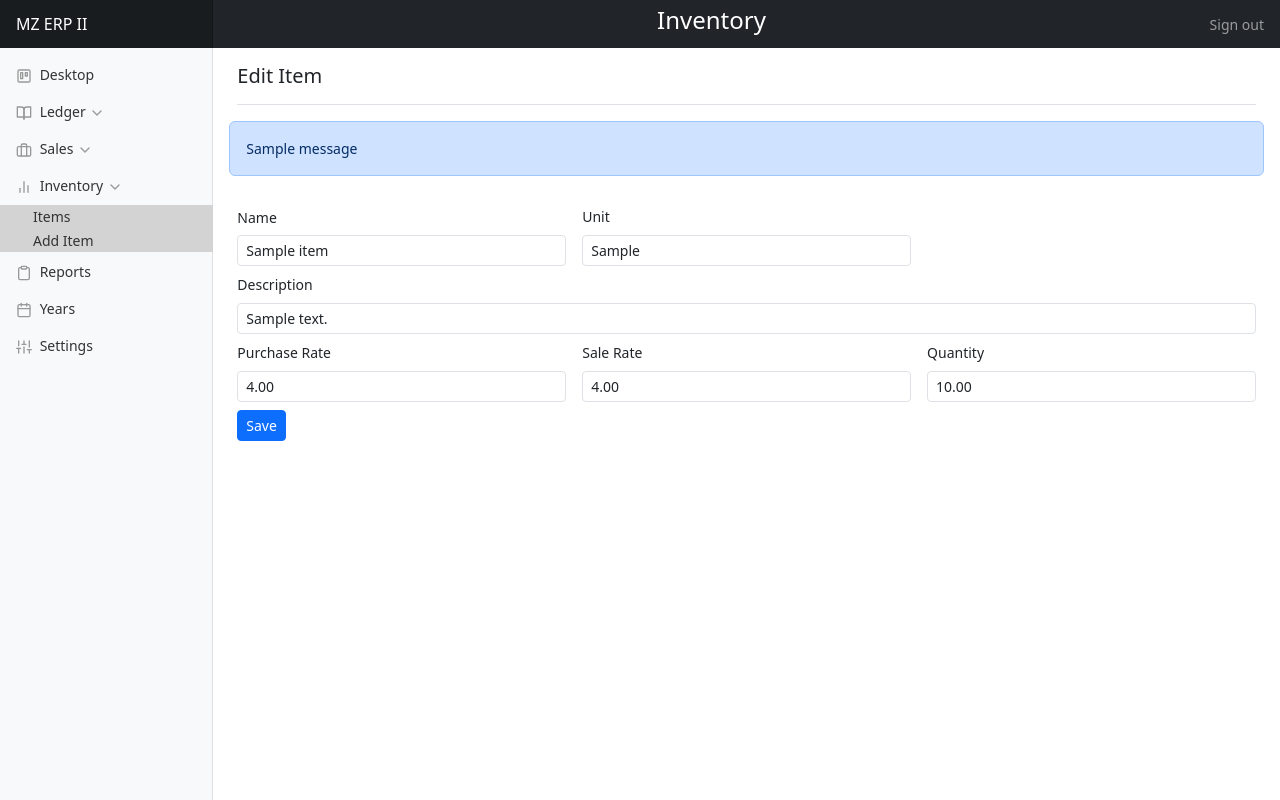
After one commit to SohailSal/mzerp2, a Django app: page /inventory/item_edit/1 in a window 1280 px wide. The commit adds this page. Run offline with Django 5.2, Linux system fonts and the light colour scheme; tables that the repository leaves empty hold one stand-in row (values such as "Sample post"); one stand-in notice (Sample message) is shown; some libraries are stand-ins or nearby versions.

Commit message:
update items

```diff
--- a/base/templates/base/years.html
+++ b/base/templates/base/years.html
@@ -33,7 +33,6 @@
         <td>{{ year.end_date }}</td>
         <td>
           <div class="row row-cols-lg-auto g-3">
-            <a href="/edit_year/{{year.id}}" class="btn btn-outline-secondary btn-sm">Update</a>
             <form action="{% url 'base:year_delete' year.pk %}" method="post" class="">
               {% csrf_token %}
               <input type="submit" value="Delete" class="btn btn-outline-danger btn-sm"/>
--- /dev/null
+++ b/inventory/templates/inventory/item_edit.html
@@ -0,0 +1,48 @@
+{% extends "base/base.html" %}
+{% block title %} Edit Item {% endblock %}
+{% block mainhead %} Inventory {% endblock %}
+{% block subhead %} Edit Item {% endblock %}
+{% block content %}
+
+<form action="{% url 'inventory:item_edit_post' %}" method="post" class="row gx-3 gy-2 align-items-end" >
+{% csrf_token %}
+
+{% if messages %}
+<div class="alert alert-primary" role="alert">
+    {% for message in messages %}
+    {{ message }}
+    {% endfor %}
+</div>
+{% endif %}
+
+    <input name="id" value="{{item.id}}" hidden>
+    <div class="col-sm-4">
+        <label for="name" class="col-form-label">Name</label>
+        <input type="text" class="form-control form-control-sm" id="name" value="{{item.name}}" name="name">
+    </div>
+    <div class="col-sm-4">
+        <label for="unit" class="form-label">Unit</label>
+        <input type="text" class="form-control form-control-sm" id="unit" value="{{item.unit}}" name="unit">
+    </div>
+    <div class="col-12">
+        <label for="description" class="form-label">Description</label>
+        <input type="textarea" class="form-control form-control-sm" id="description" value="{{item.description}}" name="description">
+    </div>
+    <div class="col-sm-4">
+        <label for="purchase_rate" class="form-label">Purchase Rate</label>
+        <input type="number" class="form-control form-control-sm" id="purchase_rate" value="{{item.purchase_rate}}" name="purchase_rate">
+    </div>
+    <div class="col-sm-4">
+        <label for="sale_rate" class="form-label">Sale Rate</label>
+        <input type="number" class="form-control form-control-sm" id="sale_rate" value="{{item.sale_rate}}" name="sale_rate">
+    </div>
+    <div class="col-sm-4">
+        <label for="quantity" class="form-label">Quantity</label>
+        <input type="number" class="form-control form-control-sm" id="quantity" value="{{item.quantity}}" name="quantity">
+    </div>
+    <div class="col-sm-12">
+        <button type="submit" class="btn btn-sm btn-primary">Save</button>
+    </div>
+</form>
+
+{% endblock %}
--- a/inventory/templates/inventory/items.html
+++ b/inventory/templates/inventory/items.html
@@ -33,8 +33,8 @@
         <td>{{ item.unit }}</td>
         <td>
           <div class="row row-cols-sm-auto">
-            <a href="/item_edit/{{item.id}}" class="btn btn-outline-secondary btn-sm">Update</a>
-            <form action="{% url 'inventory:item_delete' item.pk %}" method="post" class="">
+            <a href="{% url 'inventory:item_edit' item.id %}" class="btn btn-outline-secondary btn-sm">Update</a>
+            <form action="{% url 'inventory:item_delete' item.id %}" method="post" class="">
               {% csrf_token %}
               <input type="submit" value="Delete" class="btn btn-outline-danger btn-sm"/>
             </form>
--- a/inventory/urls.py
+++ b/inventory/urls.py
@@ -6,5 +6,7 @@ urlpatterns = [
     path("items", views.items, name="items"),
 	path('item_add',views.item_add,name='item_add'),
     path('item_post', views.item_post, name='item_post'),
+    path('item_edit/<int:id>', views.item_edit, name='item_edit'),
+    path('item_edit_post', views.item_edit_post, name='item_edit_post'),
     path('item_delete/<int:id>', views.item_delete, name='item_delete'),
 ]
--- a/inventory/views.py
+++ b/inventory/views.py
@@ -39,6 +39,22 @@ def item_post(request):
 
 	return JsonResponse({'messages':{'success':'The item saved!'}}, safe=False)
 
+def item_edit(request,id):
+	item = get_object_or_404(Item, pk=id)
+	return render(request, 'inventory/item_edit.html', context={"item":item})
+
+def item_edit_post(request):
+	item = get_object_or_404(Item, pk=request.POST['id'])
+	item.name = request.POST['name']
+	item.unit = request.POST['unit']
+	item.description = request.POST['description']
+	item.purchase_rate = request.POST['purchase_rate']
+	item.sale_rate = request.POST['sale_rate']
+	item.quantity = request.POST['quantity']
+	item.save()
+	messages.success(request, 'The item has been updated successfully.')
+	return HttpResponseRedirect(reverse('inventory:items'))
+
 def item_delete(request,id):
 	item = get_object_or_404(Item, pk=id)
 	item.delete()
--- a/ledger/urls.py
+++ b/ledger/urls.py
@@ -15,9 +15,9 @@ urlpatterns = [
     path("accounts", views.accounts, name="accounts"),
 	path('account_add',views.account_add,name='account_add'),
     path('account_post', views.account_post, name='account_post'),
-    path('account_delete/<int:id>', views.account_delete, name='account_delete'),
     path('account_edit/<int:id>', views.account_edit, name='account_edit'),
     path('account_edit_post', views.account_edit_post, name='account_edit_post'),
+    path('account_delete/<int:id>', views.account_delete, name='account_delete'),
     # path('generate', utils.generate_account_number, name='generate'),
     # path('sample_post', views.sample_post, name='sample_post'),
 #    path('edit/<int:id>', views.transaction_edit, name='transaction_edit'),
```
Also changed, not shown: ledger/templates/ledger/account_edit.html (+8 -2 lines), ledger/views.py (+8 -3 lines).
